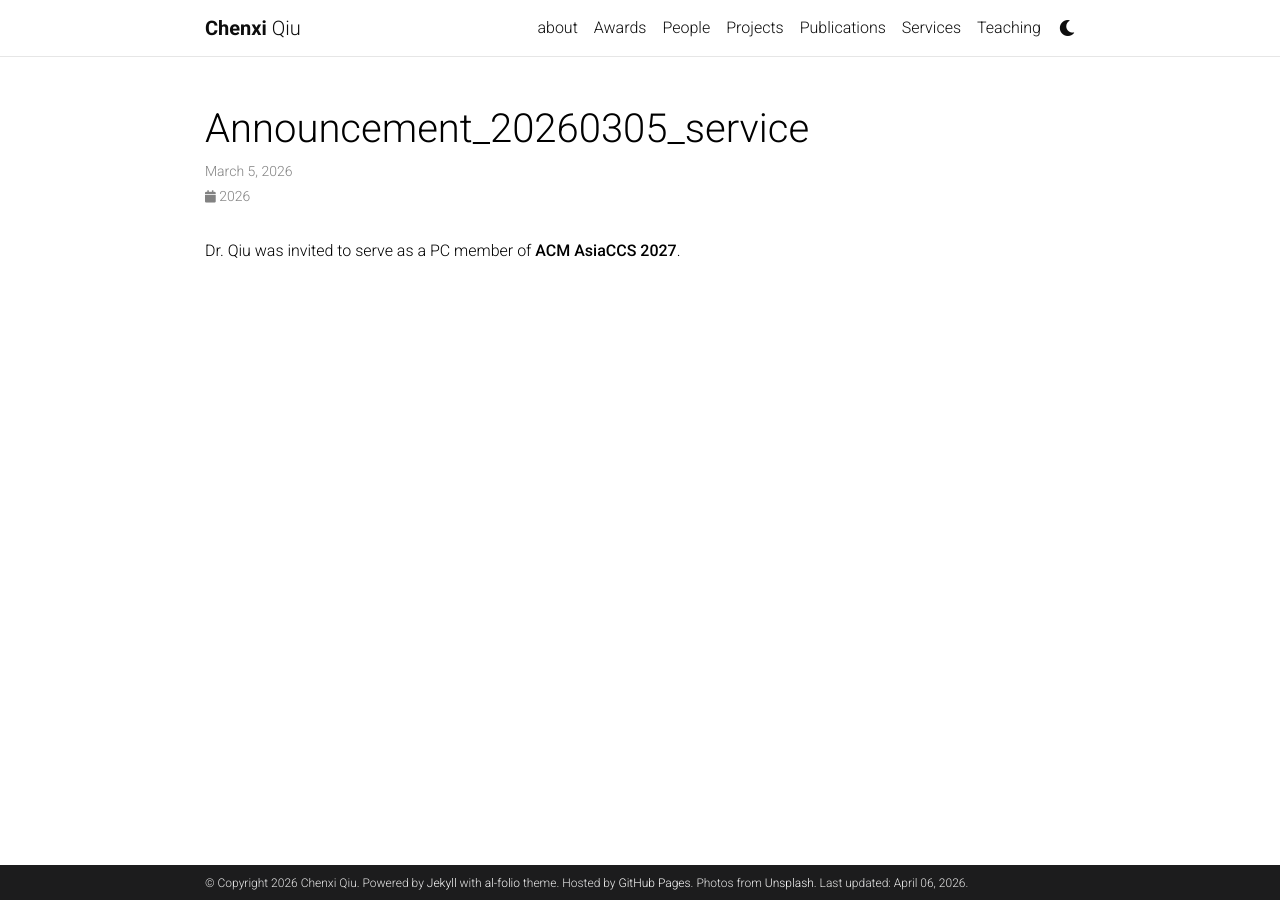
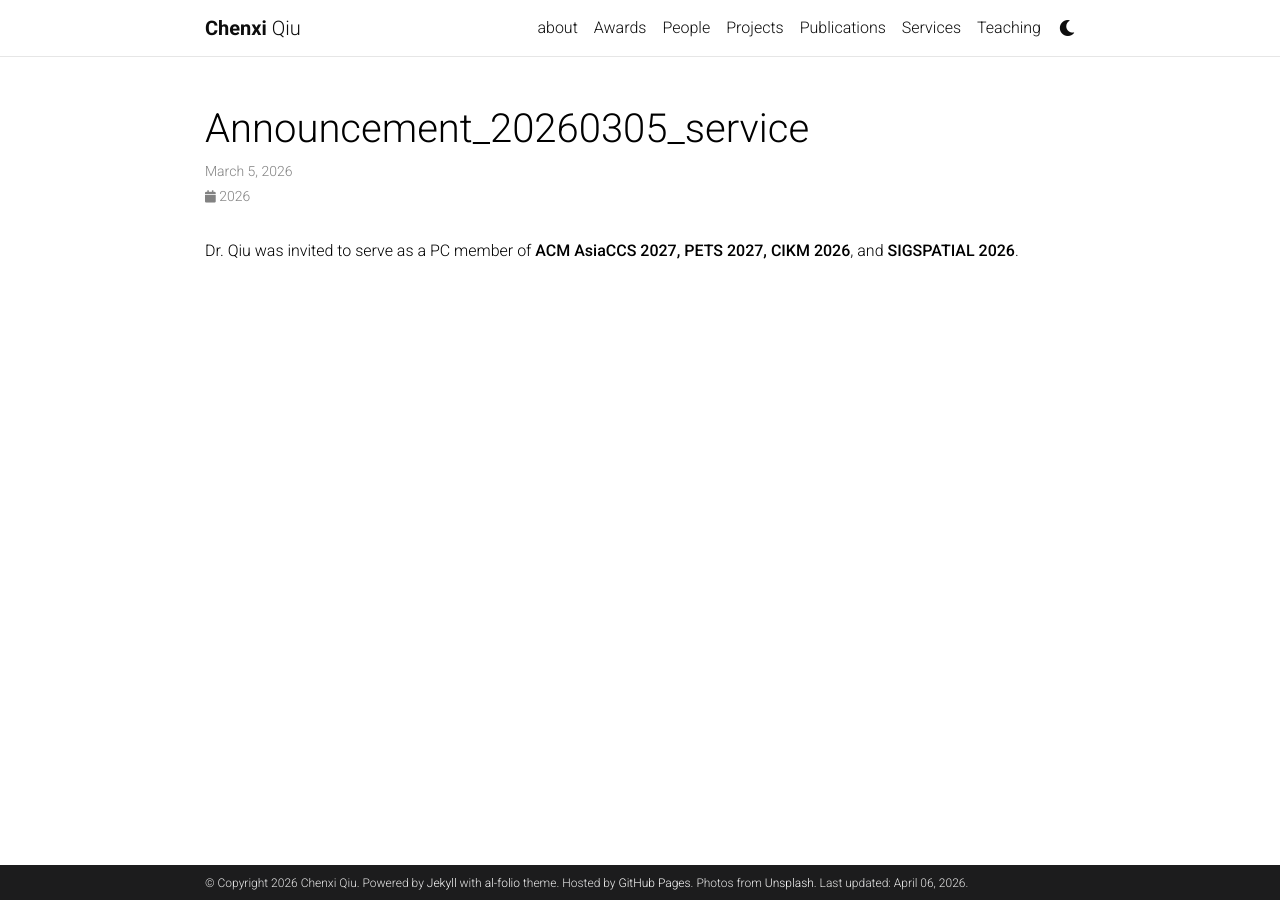
Before and after one commit to chenxiunt/chenxiunt.github.io, a Jekyll site: the page built from _news/announcement_20260305_service.md, in a window 1280 px wide. Built offline with Jekyll 4.4.1, drawn with Linux system fonts in a browser that asks for light colours; comment, search, counter and statistics services are not loaded; a style sheet for code colours, icons or effects is not loaded.

Commit message:
Update announcement_20260305_service.md

```diff
--- a/_news/announcement_20260305_service.md
+++ b/_news/announcement_20260305_service.md
@@ -4,4 +4,4 @@ date: 2026-03-05 17:59:00-0400
 inline: true
 ---
 
-Dr. Qiu was invited to serve as a PC member of **ACM AsiaCCS 2027**.
+Dr. Qiu was invited to serve as a PC member of **ACM AsiaCCS 2027, PETS 2027, CIKM 2026**, and **SIGSPATIAL 2026**.
```
